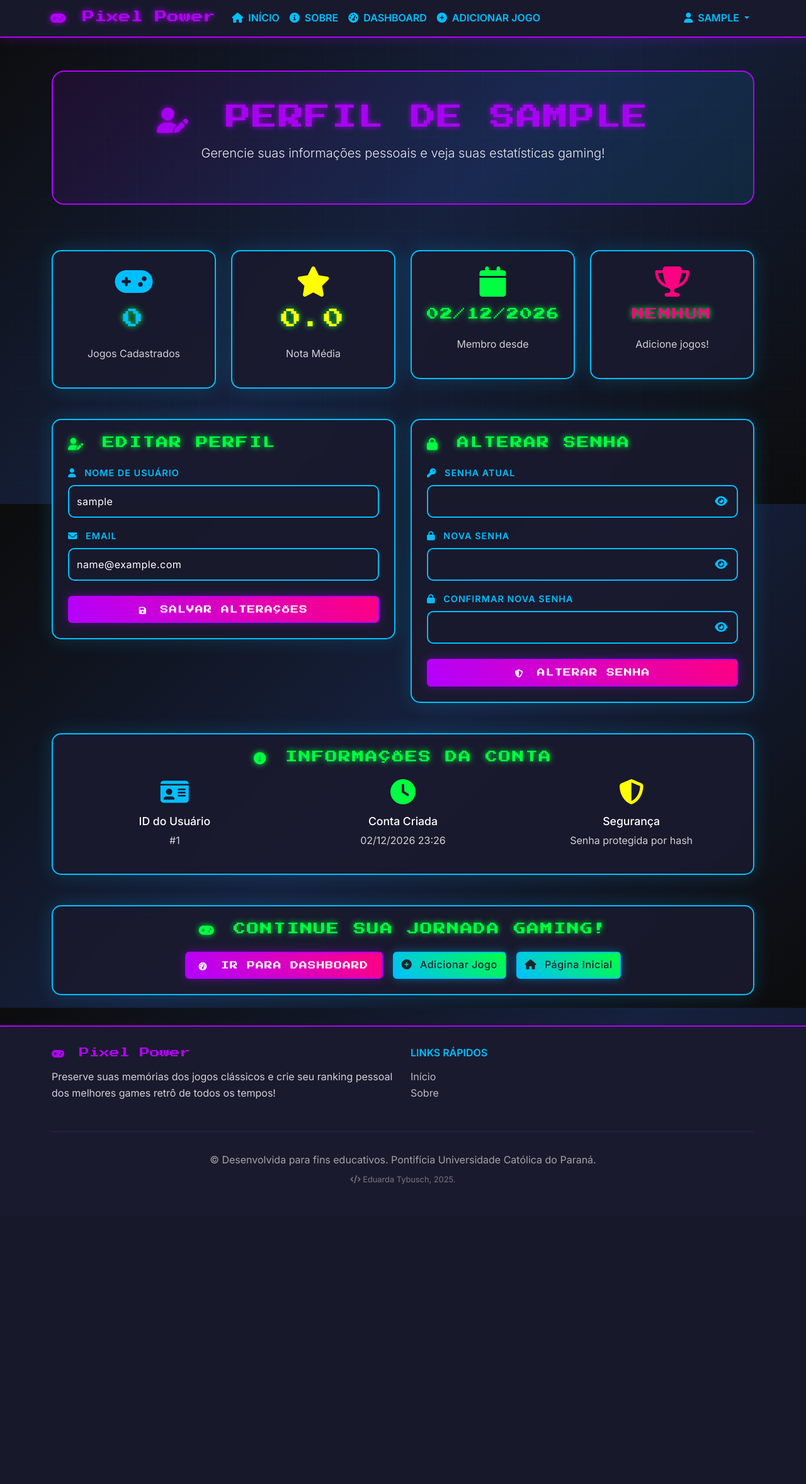
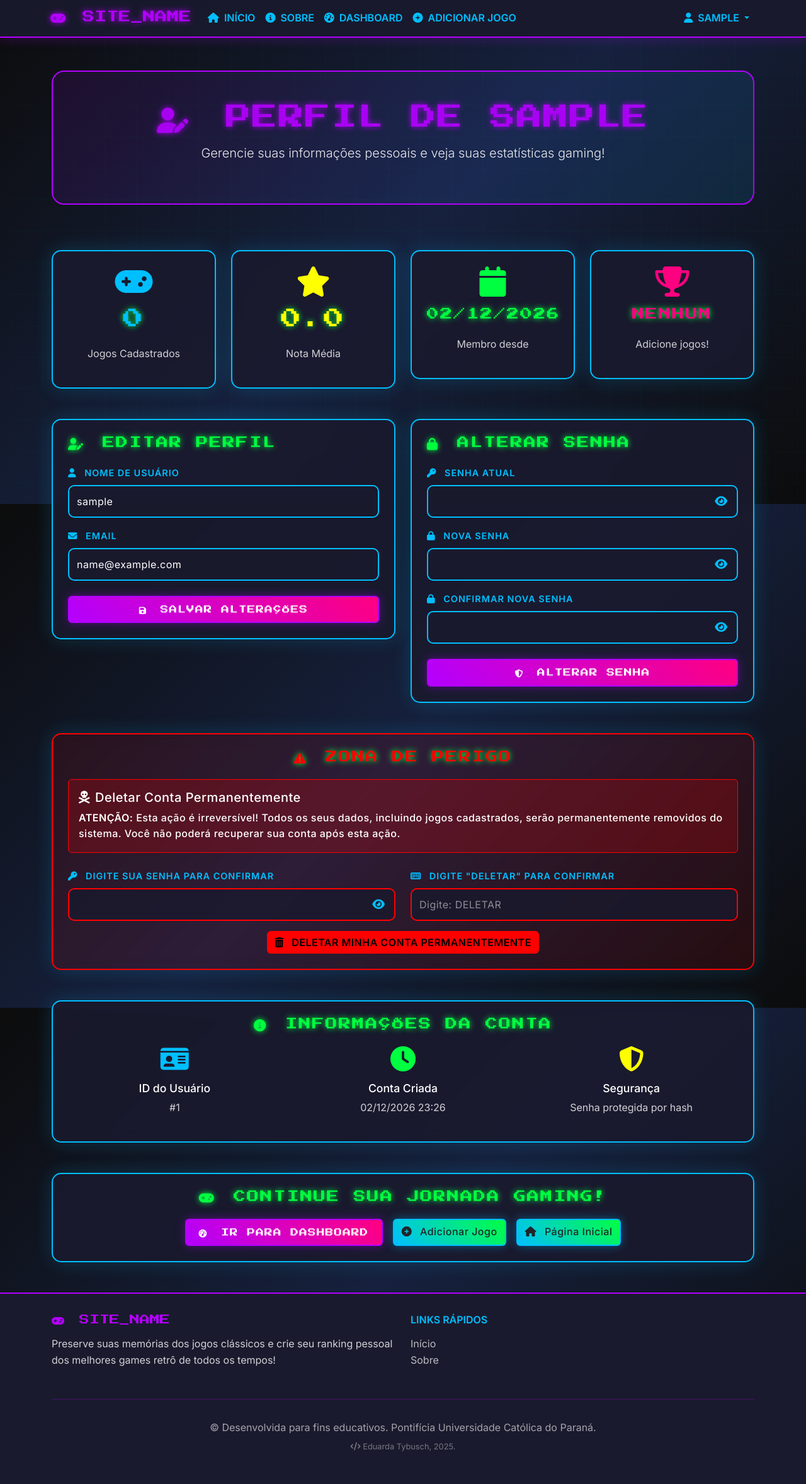
Before and after one commit to tybxsch/pixel-power, a PHP site: page /pages/profile.php in a window 1280 px wide. Shown: the whole page at 63% size. Before the commit the page ends 1880 px from the top, so only its background shows below. Run offline with PHP 8.4, Linux system fonts and the light colour scheme; the visitor is signed in with stand-in values (Sample User, id 1); data that the repository does not hold is empty; some libraries are stand-ins or nearby versions.

Commit message:
refac: insert and deleted user

```diff
--- a/assets/css/retro-style.css
+++ b/assets/css/retro-style.css
@@ -6,6 +6,7 @@
     --neon-green: #00ff41;
     --neon-pink: #ff0080;
     --neon-yellow: #ffff00;
+    --neon-red: #ff0000;
     --dark-bg: #0a0a0a;
     --card-bg: #1a1a2e;
     --gradient-bg: linear-gradient(135deg, #0c0c0c 0%, #16213e 50%, #0c0c0c 100%);
--- a/db/inserts.sql
+++ b/db/inserts.sql
@@ -1,3 +1,4 @@
+-- Esse insert é apenas para teste simples, por isso a senha não está criptografada. Quando feito um insert de usuário através do formulário, a senha é criada com a função password_hash.
 INSERT INTO users (username, email, password) VALUES
 ('retrogamer', 'retro@games.com', 'senha123'),
 ('pixelmaster', 'pixel@power.com', 'senha456');
--- a/includes/header.php
+++ b/includes/header.php
@@ -15,6 +15,6 @@
     <meta name="keywords" content="jogos clássicos, ranking, super nintendo, mega drive, playstation">
     <meta name="author" content="Pixel Power">
 
-    <link rel="icon" type="image/x-icon" href="<?php echo SITE_URL; ?>/assets/images/favicon.ico">
+    <link rel="icon" type="image/x-icon" href="<?php echo SITE_URL; ?>">
 </head>
 <body class="fade-in">
--- a/pages/profile.php
+++ b/pages/profile.php
@@ -90,6 +90,34 @@
                     $success_message = 'Senha alterada com sucesso!';
                 } else {
                     $error_message = 'Erro ao alterar senha. Tente novamente!';
+                }
+            } catch (PDOException $e) {
+                $error_message = 'Erro no sistema. Tente novamente!';
+            }
+        }
+    } elseif ($action == 'delete_account') {
+        $password_confirmation = $_POST['password_confirmation'] ?? '';
+        $delete_confirmation = $_POST['delete_confirmation'] ?? '';
+
+        if (empty($password_confirmation)) {
+            $error_message = 'Por favor, digite sua senha para confirmar!';
+        } elseif ($delete_confirmation !== 'DELETAR') {
+            $error_message = 'Por favor, digite "DELETAR" para confirmar!';
+        } elseif (!password_verify($password_confirmation, $user['password'])) {
+            $error_message = 'Senha incorreta!';
+        } else {
+            try {
+                $stmt = $pdo->prepare("DELETE FROM games WHERE user_id = ?");
+                $stmt->execute([$_SESSION['user_id']]);
+
+                $stmt = $pdo->prepare("DELETE FROM users WHERE id = ?");
+
+                if ($stmt->execute([$_SESSION['user_id']])) {
+                    session_destroy();
+                    header('Location: ../index.php?deleted=1');
+                    exit();
+                } else {
+                    $error_message = 'Erro ao deletar conta. Tente novamente!';
                 }
             } catch (PDOException $e) {
                 $error_message = 'Erro no sistema. Tente novamente!';
@@ -278,6 +306,69 @@
     </div>
 
     <div class="row mt-5">
+        <div class="col-md-12">
+            <div class="card-retro p-4" style="border: 2px solid var(--neon-red); background: rgba(255, 0, 0, 0.1);">
+                <h3 class="mb-4 text-center" style="color: var(--neon-red);">
+                    <i class="fas fa-exclamation-triangle me-2"></i>
+                    Zona de Perigo
+                </h3>
+
+                <div class="alert" style="background: rgba(255, 0, 0, 0.2); border: 1px solid var(--neon-red); color: #fff;">
+                    <h5><i class="fas fa-skull-crossbones me-2"></i>Deletar Conta Permanentemente</h5>
+                    <p class="mb-0">
+                        <strong>ATENÇÃO:</strong> Esta ação é irreversível! Todos os seus dados, incluindo jogos cadastrados,
+                        serão permanentemente removidos do sistema. Você não poderá recuperar sua conta após esta ação.
+                    </p>
+                </div>
+
+                <form method="POST" class="form-retro mt-4" onsubmit="return confirmDelete()">
+                    <input type="hidden" name="action" value="delete_account">
+
+                    <div class="row">
+                        <div class="col-md-6">
+                            <div class="mb-3">
+                                <label for="password_confirmation" class="form-label">
+                                    <i class="fas fa-key me-2"></i>
+                                    Digite sua senha para confirmar
+                                </label>
+                                <input type="password"
+                                       class="form-control"
+                                       id="password_confirmation"
+                                       name="password_confirmation"
+                                       required
+                                       style="border-color: var(--neon-red);">
+                            </div>
+                        </div>
+
+                        <div class="col-md-6">
+                            <div class="mb-3">
+                                <label for="delete_confirmation" class="form-label">
+                                    <i class="fas fa-keyboard me-2"></i>
+                                    Digite "DELETAR" para confirmar
+                                </label>
+                                <input type="text"
+                                       class="form-control"
+                                       id="delete_confirmation"
+                                       name="delete_confirmation"
+                                       placeholder="Digite: DELETAR"
+                                       required
+                                       style="border-color: var(--neon-red);">
+                            </div>
+                        </div>
+                    </div>
+
+                    <div class="text-center">
+                        <button type="submit" class="btn" style="background: var(--neon-red); color: #000; border: none; font-weight: bold;">
+                            <i class="fas fa-trash-alt me-2"></i>
+                            DELETAR MINHA CONTA PERMANENTEMENTE
+                        </button>
+                    </div>
+                </form>
+            </div>
+        </div>
+    </div>
+
+    <div class="row mt-5">
         <div class="col-12">
             <div class="card-retro p-4">
                 <h3 class="text-center mb-4">
@@ -352,6 +443,10 @@
     }
 });
 
+function confirmDelete() {
+    return confirm('🚨 ÚLTIMA CONFIRMAÇÃO 🚨\n\nVocê tem ABSOLUTA CERTEZA de que deseja deletar sua conta?\n\n❌ Esta ação é IRREVERSÍVEL!\n❌ Todos os seus jogos serão perdidos!\n❌ Você não poderá recuperar sua conta!\n\nClique em "OK" apenas se tiver certeza TOTAL.');
+}
+
 document.addEventListener('DOMContentLoaded', function() {
     <?php if ($error_message && strpos($error_message, 'senha') !== false): ?>
         document.getElementById('current_password').value = '';
```
Also changed, not shown: index.php (+8 -0 lines), pages/admin-users.php (deleted, +0 -229 lines), README.md (deleted), db/diagram.png (added).
